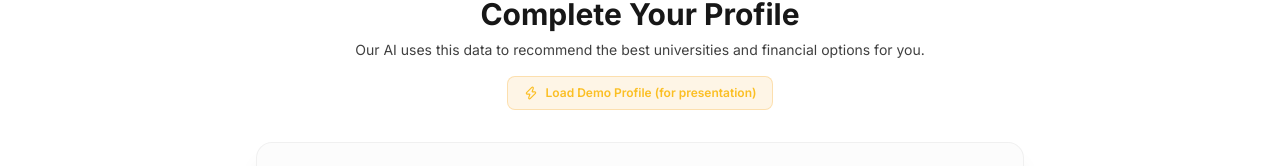
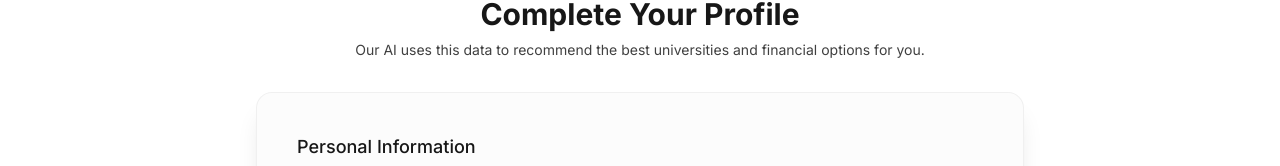
Before and after one commit to Harshwardhans-hub/NextDegree-project-, a React (Vite) app: page /profile in a window 1280 px wide. Shown: the part 118-284 px from the top of the page. Built offline with nearby package versions, Linux system fonts and the light colour scheme; no server answers; sample sign-in values are in the browser's storage.

Commit message:
Remove demo profile button from profile page

```diff
--- a/src/pages/ProfileFormPage.jsx
+++ b/src/pages/ProfileFormPage.jsx
@@ -1,12 +1,12 @@
 import React, { useState } from 'react';
-import { User, Mail, Globe, BookOpen, Users, Loader2, Zap } from 'lucide-react';
+import { User, Mail, Globe, BookOpen, Users, Loader2 } from 'lucide-react';
 import { useForm } from 'react-hook-form';
 import { useNavigate } from 'react-router-dom';
 import toast from 'react-hot-toast';
 import { submitProfile } from '../api/profileApi';
 import { getRecommendations } from '../api/recommendationApi';
 import { useApp } from '../context/AppContext';
-import { DEMO_PROFILE } from '../utils/demoData';
+
 import FormInput from '../components/FormInput';
 
 const ProfileFormPage = () => {
@@ -19,12 +19,6 @@ const ProfileFormPage = () => {
     defaultValues: { budget: 2500000 }  // ₹25L default
   });
 
-  // ── Demo mode: pre-fill all fields instantly ──────────────────────────────
-  const fillDemoData = () => {
-    Object.entries(DEMO_PROFILE).forEach(([key, val]) => setValue(key, val));
-    setBudgetLabel(DEMO_PROFILE.budget);
-    toast.success('Demo profile loaded! Hit Analyze to see recommendations.');
-  };
 
   const onSubmit = async (data) => {
     setIsSubmitting(true);
@@ -81,15 +75,7 @@ const ProfileFormPage = () => {
           <p className="text-gray-400 text-sm">
             Our AI uses this data to recommend the best universities and financial options for you.
           </p>
-          {/* Demo fill button */}
-          <button
-            type="button"
-            onClick={fillDemoData}
-            className="mt-4 inline-flex items-center gap-2 px-4 py-2 rounded-lg bg-amber-500/10 border border-amber-500/25 text-amber-400 text-xs font-semibold hover:bg-amber-500/20 transition-colors"
-          >
-            <Zap className="h-3.5 w-3.5" />
-            Load Demo Profile (for presentation)
-          </button>
+
         </div>
 
         <div className="glass-card p-8 md:p-10">
```
